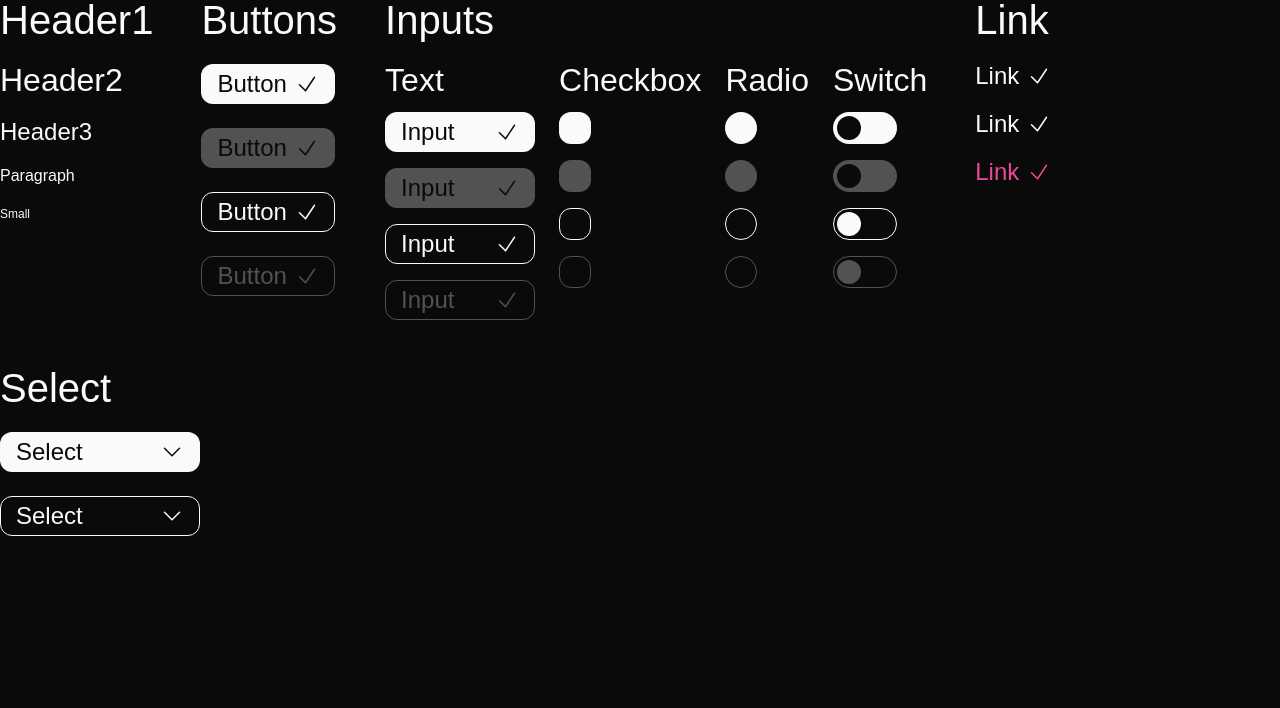
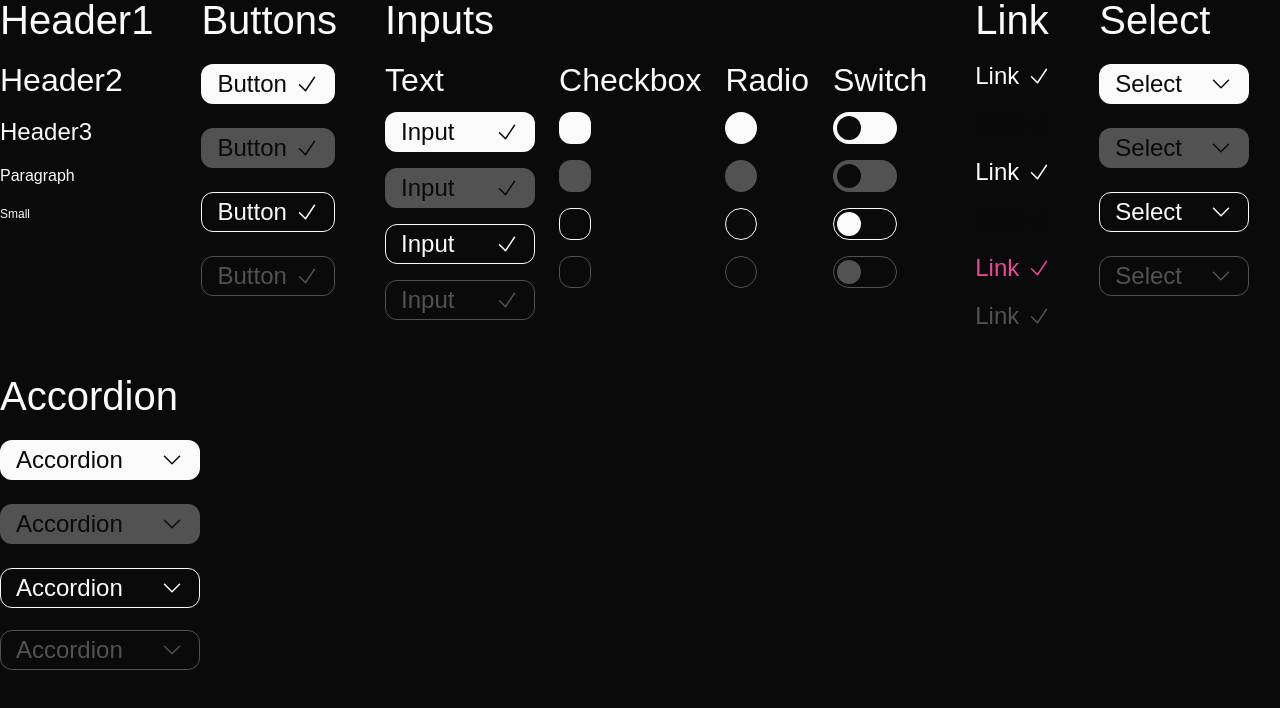
Before and after one commit to Vyakulin/ui-shit, a Next.js app: page / in a window 1280 px wide. Shown: the top 708 px of the page. Built offline with nearby package versions, Linux system fonts and the light colour scheme; a web font is replaced by a local one.

Commit message:
accordion

```diff
--- a/app/components/atoms.jsx
+++ b/app/components/atoms.jsx
@@ -14,7 +14,12 @@ export function Txt(p) {
 
 export function Lnk(p) {
 return (
-    <Link className={`${p.txt} ${p.className} lnk-${p.clr}`} id={p.id} href={p.href} target={p.target}>
+    <Link className={`${p.txt} ${p.className}
+    ${clsx({
+      [`lnk-disabled`]: p.disabled,
+      [`lnk-${p.clr}`]: !p.disabled,
+    })}`}
+    id={p.id} href={p.href} target={p.target}>
       {p.children}
     </Link>
   )
@@ -127,7 +132,7 @@ export function Slct(p) {
 
   let [isOpen, setIsOpen] = useState(false);
   function changeOpen() {
-    isOpen ? setIsOpen(false) : setIsOpen(true);
+    setIsOpen(!isOpen);
   }
 
   let [name, setName] = useState(p.name);
@@ -161,3 +166,31 @@ export function Slct(p) {
     </div>
   )
 }
+
+export function Accrdn(p) {
+  let txt = p.txt;
+  if(!txt) {
+    txt = 'h3';
+  }
+
+  let [isOpen, setIsOpen] = useState(false);
+  function changeOpen() {
+    setIsOpen(!isOpen);
+  }
+
+  return (
+    <div className={`${p.className}
+    ${clsx({
+      [`accr-${p.stl}-disabled`]: p.disabled,
+      [`accr-${p.stl}`]: !p.disabled,
+      [`accr-open`]: isOpen,
+    })}`}
+    id={p.id}>
+      <div className={`accr-name ${txt}`} onClick={changeOpen}>
+        <span>{p.name}</span>
+        <HiChevronDown />
+      </div>
+        <p className="p">{p.children}</p>
+    </div>
+  )
+}
--- a/app/globals.scss
+++ b/app/globals.scss
@@ -270,6 +270,7 @@ $olw: 1.5px;
   box-sizing: border-box;
   text-decoration: none;
   list-style: none;
+  flex-wrap: wrap;
 }
 input[type='checkbox'], input[type='radio'] {
   display: none;
@@ -702,6 +703,19 @@ body {
     color: $black-2;
   }
 }
+.lnk-black {
+  @extend .lnk;
+  color: $black;
+  &:hover {
+    color: $accent;
+  }
+}
+.lnk-disabled {
+  @extend .lnk;
+  cursor: default;
+  color: $black-2;
+  pointer-events: none;
+}
 
 // Select
 .slct {
@@ -714,7 +728,7 @@ body {
   }
   ul {
     opacity: 0;
-    width: 0;
+    width: inherit;
     z-index: -1;
     display: inline-flex;
     flex-direction: column;
@@ -723,7 +737,7 @@ body {
     position: absolute;
     li {
       width: 100%;
-      padding: 0;
+      padding: 1.5rem 4rem;
       &:nth-last-child(1) {
         border-bottom-left-radius: $rd;
         border-bottom-right-radius: $rd;
@@ -741,11 +755,9 @@ body {
   }
   ul {
     opacity: 1;
-    width: inherit;
     z-index: 2;
     margin-top: 10.25rem;
     li {
-      padding: 1.5rem 4rem;
       cursor: pointer;
     }
   }
@@ -797,3 +809,135 @@ body {
     }
   }
 }
+.slct-fill-disabled {
+  @extend .slct;
+  .slct-name {
+    background-color: $black-2;
+    cursor: default;
+    color: $black;
+    border-radius: $rd !important;
+    svg {
+      transform: rotate(0) !important;
+    }
+  }
+  ul {
+    display: none;
+  }
+}
+.slct-stroke-disabled {
+  @extend .slct;
+  .slct-name {
+    @extend .ol;
+    cursor: default;
+    color: $black-2;
+    border-radius: $rd !important;
+    svg {
+      transform: rotate(0) !important;
+    }
+  }
+  ul {
+    display: none;
+  }
+}
+
+// Accordion
+.accr {
+  display: flex;
+  flex-direction: column;
+  .accr-name {
+    @extend .bg;
+    width: inherit;
+    justify-content: space-between;
+  }
+  p {
+    cursor: default;
+    z-index: -1;
+    opacity: 0;
+    width: inherit;
+    height: 0;
+    border-top-left-radius: 0;
+    border-top-right-radius: 0;
+    border-bottom-left-radius: $rd;
+    border-bottom-right-radius: $rd;
+  }
+}
+.accr-open {
+  .accr-name {
+    border-bottom-left-radius: 0;
+    border-bottom-right-radius: 0;
+    svg {
+      transform: rotate(180deg)
+    }
+  }
+  p {
+    z-index: 1;
+    opacity: 1;
+    height: auto;
+    padding: 1.5rem 4rem;
+  }
+}
+.accr-fill {
+  @extend .accr;
+  .accr-name {
+    background-color: $white;
+    color: $black;
+    &:hover {
+      background-color: $white-2;
+      color: $black-2;
+    }
+  }
+  p {
+    background-color: $white;
+    color: $black;
+  }
+  &.accr-open {
+    .accr-name {
+      border-bottom: $olw solid $white-2;
+    }
+  }
+}
+.accr-stroke {
+  @extend .accr;
+  .accr-name {
+    @extend .ol;
+    &:hover {
+      color: $white-2;
+    }
+  }
+  p {
+    outline: $olw solid currentColor;
+    background-color: transparent;
+    outline-offset: -$olw;
+    margin-top: -0.5rem;
+  }
+}
+.accr-fill-disabled {
+  @extend .accr;
+  .accr-name {
+    background-color: $black-2;
+    color: $black;
+    border-radius: $rd !important;
+    cursor: default;
+    svg {
+      transform: rotate(0) !important;
+    }
+  }
+  p {
+    display: none !important;
+  }
+}
+.accr-stroke-disabled {
+  @extend .accr;
+  .accr-name {
+    @extend .ol;
+    border-radius: $rd !important;
+    color: $black-2;
+    cursor: default;
+    svg {
+      transform: rotate(0) !important;
+    }
+  }
+  p {
+    display: none !important;
+  }
+}
--- a/app/page.jsx
+++ b/app/page.jsx
@@ -1,5 +1,5 @@
 'use client';
-import { Txt, Btn, Inpt, Cb, Rd, Swtch, Lnk, Slct } from './components/atoms';
+import { Txt, Btn, Inpt, Cb, Rd, Swtch, Lnk, Slct, Accrdn } from './components/atoms';
 import './style.css';
 import { HiCheck } from "react-icons/hi2";
 
@@ -74,13 +74,19 @@ export default function Home() {
         <Lnk href='#' txt='h3' clr='white'>
           Link<HiCheck />
         </Lnk>
+        <Lnk href='#' txt='h3' clr='black'>
+          Link<HiCheck />
+        </Lnk>
         <Lnk href='#' txt='h3' clr='grey'>
+          Link<HiCheck />
+        </Lnk>
+        <Lnk href='#' txt='h3' clr='grey2'>
           Link<HiCheck />
         </Lnk>
         <Lnk href='#' txt='h3' clr='accent'>
           Link<HiCheck />
         </Lnk>
-        <Lnk href='#' txt='h3' clr='grey2'>
+        <Lnk href='#' txt='h3' disabled>
           Link<HiCheck />
         </Lnk>
       </div>
@@ -89,9 +95,30 @@ export default function Home() {
         <Slct stl='fill' name='Select' id='slct1'>
           Item1;Item2;Item3
         </Slct>
-        <Slct stl='stroke' name='Select' id='slct2'>
+        <Slct stl='fill' name='Select' id='slct2' disabled>
           Item1;Item2;Item3
         </Slct>
+        <Slct stl='stroke' name='Select' id='slct3'>
+          Item1;Item2;Item3
+        </Slct>
+        <Slct stl='stroke' name='Select' id='slct4' disabled>
+          Item1;Item2;Item3
+        </Slct>
+      </div>
+      <div className="el-1">
+        <Txt txt='h1'>Accordion</Txt>
+        <Accrdn stl='fill' name='Accordion' id='accr1'>
+          Some text for the accordion to test it
+        </Accrdn>
+        <Accrdn stl='fill' name='Accordion' id='accr2' disabled>
+          Some text for the accordion to test it
+        </Accrdn>
+        <Accrdn stl='stroke' name='Accordion' id='accr3'>
+          Some text for the accordion to test it
+        </Accrdn>
+        <Accrdn stl='stroke' name='Accordion' id='accr4' disabled>
+          Some text for the accordion to test it
+        </Accrdn>
       </div>
     </div>
   );
--- a/app/style.css
+++ b/app/style.css
@@ -1 +1 @@
-.el-1{display:flex;flex-direction:column;gap:6rem}.el-2{display:flex;flex-direction:row;gap:6rem}.el-3{display:flex;flex-direction:column;gap:4rem}.inpt-fill,.inpt-stroke,.inpt-fill-disabled,.inpt-stroke-disabled{width:150px}.slct-fill,.slct-stroke,.slct-fill-disabled,.slct-stroke-disabled{width:200px}.all{flex-flow:row wrap}
+.el-1{display:flex;flex-direction:column;gap:6rem}.el-2{display:flex;flex-direction:row;gap:6rem}.el-3{display:flex;flex-direction:column;gap:4rem}.inpt-fill,.inpt-stroke,.inpt-fill-disabled,.inpt-stroke-disabled,.slct-fill,.slct-stroke,.slct-fill-disabled,.slct-stroke-disabled{width:150px}.accr-fill,.accr-stroke,.accr-fill-disabled,.accr-stroke-disabled{width:50rem}.all{flex-flow:row wrap}
--- a/app/style.scss
+++ b/app/style.scss
@@ -13,11 +13,12 @@
   flex-direction: column;
   gap: 4rem;
 }
-.inpt-fill, .inpt-stroke, .inpt-fill-disabled, .inpt-stroke-disabled {
+.inpt-fill, .inpt-stroke, .inpt-fill-disabled, .inpt-stroke-disabled,
+.slct-fill, .slct-stroke, .slct-fill-disabled, .slct-stroke-disabled {
   width: 150px;
 }
-.slct-fill, .slct-stroke, .slct-fill-disabled, .slct-stroke-disabled {
-  width: 200px;
+.accr-fill, .accr-stroke, .accr-fill-disabled, .accr-stroke-disabled {
+  width: 50rem;
 }
 .all {
   flex-flow: row wrap;
```
Also changed, not shown: app/globals.css.
